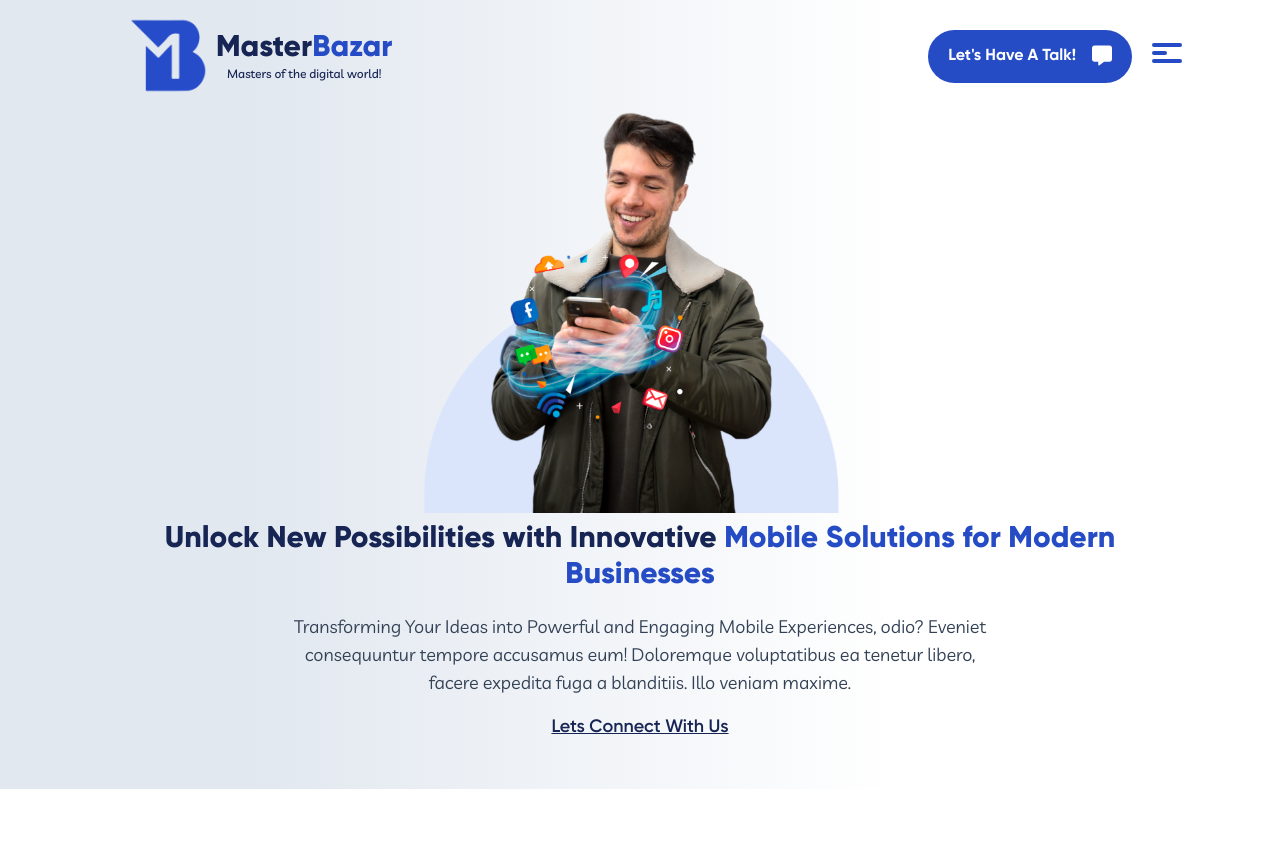
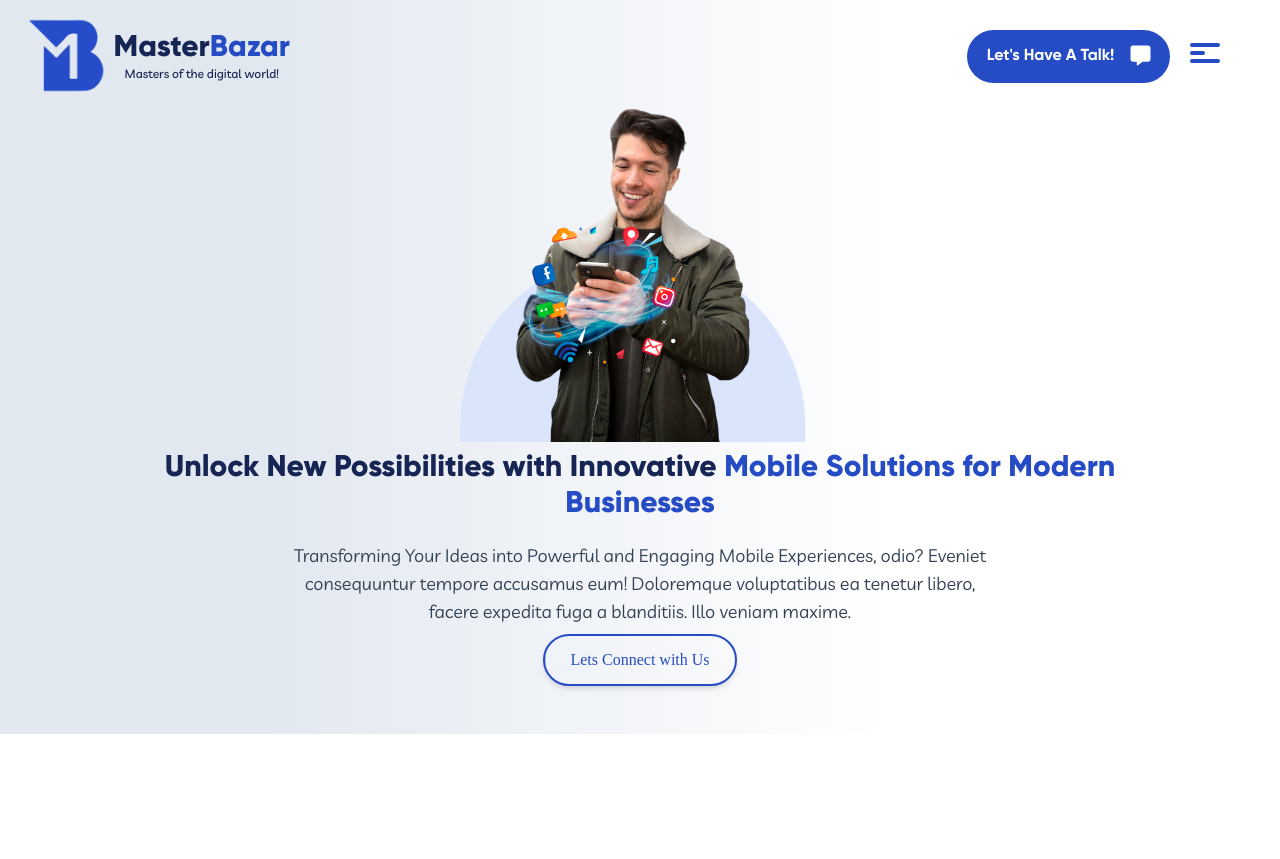
Before and after one commit to masterbazar-development/mb_official, a PHP site: page /mb_official/services/development/app-development.php in a window 1280 px wide. Shown: the top 859 px of the page. Run offline with PHP 8.4, Linux system fonts and the light colour scheme; data that the repository does not hold is empty; style sheets or scripts are compiled from the project's sources; some libraries are stand-ins or nearby versions; some web fonts are replaced.

Commit message:
aakarsh pushing hard 5:34am 7 dec

```diff
--- a/components/footer.php
+++ b/components/footer.php
@@ -6,7 +6,7 @@
 <footer class="lg:text-left border-t-2 border-gray-400 mt-32">
     <!-- Main container div: holds the entire content of the footer, including four sections (Tailwind Elements, Products, Useful links, and Contact), with responsive styling and appropriate padding/margins. -->
     <div class="mx-6 py-12 text-center flex justify-center md:text-left">
-        <div class=" mx-[10vw]">
+        <div class=" mx-[2vw] 2xl:mx-[10vw]">
             <div class="grid-1 grid gap-4 lg:gap-32 md:grid-cols-3">
                 <div class="text-center grid items-center md:my-0 my-6  ">
                     <a href="<?php echo $mainUrl; ?>" class=" ">
@@ -70,7 +70,7 @@
                         Contact Us
                     </h6>
                     <div class="flex justify-start items-start gap-4 font-livvic text-gray-700 font-semibold">
-                        <span><i class="fa-solid fa-location-dot text-4xl text-blue"></i></span>
+                        <span><i class="fa-solid fa-location-dot text-4xl text-blue hover:scale-110 transition ease-in-out delay-150 hover:-translate-y-1  duration-300"></i></span>
                         <span>
                             <p> P-67, 4th Floor, Pandav Nagar,</p>
                             <p> Mayur Vihar, East Delhi, 110091, </p>
@@ -78,21 +78,21 @@
                         </span>
                     </div>
                     <a href="mailto:info@masterbazar.com" class="flex items-start justify-start gap-4 font-livvic text-gray-700 mt-2">
-                        <i class="fa-solid fa-envelope text-3xl text-blue"></i>
+                        <i class="fa-solid fa-envelope text-3xl text-blue hover:scale-110 transition ease-in-out delay-150 hover:-translate-y-1  duration-300"></i>
                         <p class="mb-4 font-semibold flex items-center justify-center md:justify-start">
                             info@masterbazar.com
                         </p>
                     </a>
 
                     <a href="tel:+14434783833" class="flex items-center justify-start gap-4 font-livvic text-gray-700 mt-2">
-                        <img src="<?php echo $mainUrl ?>assets/client/images/usa-flag.png" class="w-8" alt="">
+                        <img src="<?php echo $mainUrl ?>assets/client/images/usa-flag.png" class="w-8 hover:scale-110 transition ease-in-out delay-150 hover:-translate-y-1  duration-300" alt="">
                         <p class=" font-semibold flex items-center justify-center md:justify-start">
                             +1-443-478-3833
                         </p>
                     </a>
 
                     <a href="tel:+14434783833" class="flex items-center justify-start gap-4 font-livvic text-gray-700 mt-2">
-                        <img src="<?php echo $mainUrl ?>assets/client/images/indian-flag.png" class="w-8" alt="">
+                        <img src="<?php echo $mainUrl ?>assets/client/images/indian-flag.png" class="w-8 hover:scale-110 transition ease-in-out delay-150 hover:-translate-y-1  duration-300" alt="">
                         <p class=" font-semibold flex items-center justify-center md:justify-start">
                             +91-820-920-5305
                         </p>
--- a/components/heroheader.php
+++ b/components/heroheader.php
@@ -1,5 +1,5 @@
 <header id="navbar" class="z-[95]" >
-    <div class="flex justify-between items-center mx-[2vw] xl:mx-[10vw]">
+    <div class="flex justify-between items-center mx-[2vw] 2xl:mx-[10vw]">
         <div>
             <a href="<?php echo $mainUrl; ?>" class="z-[100] ">
                 <div class="flex justify-start items-center gap-2 py-4">
@@ -23,7 +23,7 @@
                 </div>
             </div>
 
-            <div class="mr-10 xl:mr-0">
+            <div class="mr-10 xl:mr-16 2xl:mr-0">
                 <div id="blurButton" class="hamburger xl:top-[55px] cursor-pointer z-[99]">
                     <div id="bar1" class="bar bg-[#264CC5] rounded-md"></div>
                     <div id="bar2" class="bar bg-[#264CC5] w-1/2 rounded-md"></div>
--- a/components/navmenu.php
+++ b/components/navmenu.php
@@ -1,7 +1,7 @@
 <section class="navigation sm:h-screen h-full transition-all duration-700 w-full z-[90] fixed top-0 left-0 -translate-y-[100%] flex justify-start items-start sm:flex-row flex-col">
     <div class="lg:w-2/3 sm:w-1/2 w-full overflow-y-auto h-full 2xl:px-20  px-6 lg:py-0 py-8 sm:px-8  bg-[#DAE5FC] text-head flex lg:justify-center justify-start items-start flex-col">
         <div class="flex lg:flex-row flex-col lg:justify-between justify-start items-start w-full xl:gap-8 lg:gap-2 gap-4">
-            <div class="sm:hidden flex justify-start items-center gap-2">
+            <!-- <div class="sm:hidden flex justify-start items-center gap-2">
 
                 <img src="<?php echo $mainUrl ?>assets/client/images/Master.png" class="md:w-full  sm:w-[20rem]">
 
@@ -9,14 +9,14 @@
                     <h4 class="2xl:text-4xl sm:text-3xl text-2xl text-head font-extrabold">Master<span class="text-[#264CC5]">Bazar</span></h4>
                     <p class="text-xs text-head font-medium text-center">Masters of the digital world!</p>
                 </div>
-            </div>
+            </div> -->
 
-            <nav class="2xl:text-5xl lg:text-4xl md:text-3xl text-2xl font-extrabold flex justify-start items-start 2xl:gap-4 md:gap-2 flex-col ">
-                <a class="halo" href="<?php echo $mainUrl; ?>">Home</a>
-                <a class="halo" href="<?php echo $mainUrl; ?>aboutus" class="text-blue">About Us</a>
-                <a class="halo" href="<?php echo $mainUrl; ?>career">Career</a>
-                <a class="halo" href="<?php echo $mainUrl; ?>blog">Blog</a>
-                <a class="halo" href="<?php echo $mainUrl; ?>contactus">Contact Us</a>
+            <nav class="2xl:text-5xl lg:text-4xl md:text-3xl text-2xl font-extrabold flex justify-start items-start 2xl:gap-4 md:gap-2 flex-col mt-10 lg:mt-0">
+                <a href="<?php echo $mainUrl; ?>">Home</a>
+                <a href="<?php echo $mainUrl; ?>aboutus" class="text-blue">About Us</a>
+                <a href="<?php echo $mainUrl; ?>career">Career</a>
+                <a href="<?php echo $mainUrl; ?>blog">Blog</a>
+                <a href="<?php echo $mainUrl; ?>contactus">Contact Us</a>
 
                 <div class="lg:block hidden">
                     <h3 class="text-head font-extrabold text-2xl mt-10">Social Links
@@ -96,26 +96,26 @@
                 </ul>
             </nav>
             <nav class="2xl:text-2xl text-xl font-medium flex justify-start items-start flex-col ">
-                <h3 class="2xl:text-4xl lg:text-3xl text-2xl xl:mb-4 mb-2 text-blue font-extrabold">Quick Links</h3>
-                <a href="<?php echo $mainUrl; ?>terms" class="2xl:text-xl text-lg font-bold">Terms and Conditions</a>
-                <a href="<?php echo $mainUrl; ?>privacy" class="2xl:text-xl text-lg font-bold">Privacy and Policy</a>
+                <h3 class="hidden md:block 2xl:text-4xl lg:text-3xl text-2xl xl:mb-4 mb-2 text-blue font-extrabold">Quick Links</h3>
+                <a href="<?php echo $mainUrl; ?>terms" class="hidden md:block 2xl:text-xl text-lg font-bold halo">Terms and Conditions</a>
+                <a href="<?php echo $mainUrl; ?>privacy" class="hidden md:block 2xl:text-xl text-lg font-bold halo">Privacy and Policy</a>
             </nav>
         </div>
     </div>
     </div>
 
-    <div class="nav-part lg:w-1/3 sm:w-1/2 w-full h-full  flex justify-center items-start gap-16 flex-col lg:px-10 px-6 sm:py-0 py-12">
+    <div class="nav-part lg:w-1/3  w-full md:h-full  flex justify-center items-start gap-16 flex-col lg:px-10 px-6 sm:py-0 py-12">
         <div class="text-white">
             <div class="text-xl font-semibold text-gray-200">Got An Idea?</div>
-            <div class="xl:text-4xl text-3xl mt-2 xl:mb-3 mb-2 font-extrabold">Let's Start Building the Projects!</div>
-            <p class="font-light text-lg font-livvic">Kickstart your project journey with a single click: Start Project and dive into the world of possibilities and innovation!</p>
-            <button class="bg-gradient-to-br from-[#2563EB33] to-[#7DA5FB33] py-3 px-10 mt-8 shadow rounded-full tracking-wider font-medium flex justify-center items-center gap-4">
+            <div class="xl:text-4xl text-xl md:text-3xl mt-2 xl:mb-3 mb-2 font-extrabold">Let's Start Building the Projects!</div>
+            <p class="hidden md:block font-light text-lg font-livvic">Kickstart your project journey with a single click: Start Project and dive into the world of possibilities and innovation!</p>
+            <button class="bg-gradient-to-br from-[#2563EB33] to-[#7DA5FB33] py-3 px-10 md:mt-8 shadow rounded-full tracking-wider font-medium flex justify-center items-center gap-4">
                 <span>Start Project</span>
                 <span><i class="fa-solid fa-play"></i></span>
             </button>
         </div>
 
-        <div class="text-gray-200 font-livvic">
+        <div class="hidden md:block text-gray-200 font-livvic">
             <div class="flex justify-start items-start gap-4">
                 <span><i class="fa-solid fa-location-dot text-2xl"></i></span>
                 <span>
--- a/components/ourservices.php
+++ b/components/ourservices.php
@@ -4,7 +4,7 @@
         <p class="text-gray-700 text-lg font-livvic font-normal">From the best website design and development to the best SEO and social media marketing in USA, we offer a complete range of digital services to help you achieve your business goals. Maximize your online presence with our expert team. media marketing in USA, we offer a complete range of digital services to help you achieve your business goals. Maximize your online presence with our expert team.</p>
     </div>
 
-    <div class="grid md:grid-cols-3 sm:grid-cols-2 grid-cols-1 lg:gap-8 gap-4 max-w-6xl mx-auto md:mt-20 mt-12">
+    <div class="grid md:grid-cols-3 sm:grid-cols-2 grid-cols-1 lg:gap-8 gap-4 max-w-6xl mx-auto md:mt-15 mt-12">
         <div class="bg-gradient-to-br from-[#2563EB33] to-[#7DA5FB33] text-gray-800 px-4 py-6 services-effect">
             <div class="relative w-max">
                 <img src="<?php echo $mainUrl ?>/assets/client/images/ellipse.png" class="w-16 mb-4">
--- a/contactus/index.php
+++ b/contactus/index.php
@@ -63,9 +63,9 @@
         </h2>
 
         <p class="max-w-4xl 2xl:text-lg lg:text-base mt-8 text-center text-gray-700 dark:text-gray-300 font-livvic">
-            Lorem, ipsum dolor sit amet consectetur
-            adipisicing elit. Cum quidem officiis reprehenderit, aperiam veritatis non, quod veniam fuga possimus hic
-            explicabo laboriosam nam. A tempore totam ipsa nemo adipisci iusto!
+        We would love to hear from you! If you have any questions, or inquiries, or would like to discuss a project, please feel free to reach out to us. We are excited to discuss your ideas, provide insights, and guide you through the process of transforming your vision into reality. Contact us now and let's start a conversation that leads to remarkable outcomes.
+
+Please fill out the form below and we will get back to you as soon as possible. We value your time and strive to provide quick responses to all inquiries.
         </p>
         <p class="max-w-4xl 2xl:text-lg lg:text-base font-livvic text-gray-700 mt-4 text-center  dark:text-gray-300 pb-10">
             Please fill out the form below and we will get back to you as soon as possible. We value your time and strive to provide quick responses to all inquiries.
--- a/services/content-writing/index.php
+++ b/services/content-writing/index.php
@@ -10,7 +10,7 @@ include('../../mb-admin/config/dbcon.php'); ?>
     </div>
 
     <div class="xl:flex xl:justify-center h-full">
-        <div class=" mx-[3vw] md:mx-[10vw] flex justify-center gap-20 max-h-full ">
+        <div class=" mx-[3vw] md:mx-[10vw] xl:flex justify-center gap-20 max-h-full mt-28 xl:mt-0">
             <div class="flex-col items-center xl:w-[60%] min-h-full flex justify-center">
                 <div class="">
                     <h1 class="2xl:text-5xl md:text-3xl text-xl text-head font-extrabold leading-snug">Engage, Persuade, and Convert <span class="text-[#264CC5] font-extrabold">with the Power of Words</span>
@@ -22,7 +22,7 @@ include('../../mb-admin/config/dbcon.php'); ?>
                 </div>
             </div>
             <div class="xl:w-[40%] min-h-full flex justify-center items-center ">
-                <img id="contentImg" class="h-[30rem] w-[30rem] 2xl:h-[40rem] 2xl:w-[40rem]" src="<?php echo $mainUrl; ?>assets/client/images/contban1.png" alt="">
+                <img id="contentImg" class="h-[20rem] w-[20rem] md:h-[30rem] md:w-[30rem] 2xl:h-[40rem] 2xl:w-[40rem]" src="<?php echo $mainUrl; ?>assets/client/images/contban1.png" alt="">
             </div>
         </div>
     </div>
--- a/services/development/app-development.php
+++ b/services/development/app-development.php
@@ -14,7 +14,7 @@ include('../../mb-admin/config/dbcon.php'); ?>
 
         <div class="lg:flex grid items-center justify-between 2xl:gap-16 gap-12 mb-12 mt-12 lg:mby-auto">
             <div class="font-medium order-2 lg:order-1 flex flex-col justify-center max-w-7xl mx-auto text-center">
-                <img src="<?php echo $mainUrl; ?>assets/client/images/appbanner.png" class="w-64 pt-10 md:w-[40rem] lg:w-[45rem] xl:w-[30rem] 2xl:w-[45rem] mx-auto">
+                <img src="<?php echo $mainUrl; ?>assets/client/images/appbanner.png" class="w-64 pt-10 md:w-[40rem] lg:w-[45rem] xl:w-[25rem] 2xl:w-[45rem] mx-auto">
                 <div class="md:block hidden">
                     <div class="flex max-w-5xl mx-auto mt-2">
                         <h1 class="2xl:text-5xl md:text-3xl text-xl text-head font-extrabold leading-snug">
@@ -35,7 +35,17 @@ include('../../mb-admin/config/dbcon.php'); ?>
 
                 </div>
                 <p class="md:text-lg font-livvic font-normal mt-5 text-[#334155] lg:px-40 w-full">Transforming Your Ideas into Powerful and Engaging Mobile Experiences, odio? Eveniet consequuntur tempore accusamus eum! Doloremque voluptatibus ea tenetur libero, facere expedita fuga a blanditiis. Illo veniam maxime.<br><span class="text-3xl xl:text-[2.9rem] font-medium"></span></p>
-                <span class="text-center text-lg font-semibold underline text-head mt-4">Lets Connect With Us</span>
+                <div class="mt-2">
+                    <a href="#_" class="relative inline-flex items-center justify-center p-4 px-6 py-3 overflow-hidden font-medium text-indigo-600 transition duration-300 ease-out border-2 border-[#264CC5] rounded-full shadow-md group">
+                        <span class="absolute inset-0 flex items-center justify-center w-full h-full text-white duration-300 -translate-x-full bg-[#264CC5] group-hover:translate-x-0 ease">
+                            <svg class="w-6 h-6" fill="none" stroke="currentColor" viewBox="0 0 24 24" xmlns="http://www.w3.org/2000/svg">
+                                <path stroke-linecap="round" stroke-linejoin="round" stroke-width="2" d="M14 5l7 7m0 0l-7 7m7-7H3"></path>
+                            </svg>
+                        </span>
+                        <span class="absolute flex items-center justify-center w-full h-full text-[#264CC5] transition-all duration-300 transform group-hover:translate-x-full ease">Lets Connect with Us</span>
+                        <span class="relative invisible">Lets Connect With Us</span>
+                    </a>
+                </div>
             </div>
 
         </div>
--- a/style/style.css
+++ b/style/style.css
@@ -475,7 +475,7 @@ body {
   position: fixed;
   left: 10%;
   width: 40%;
-  top: 20%;
+  top: 25%;
   mix-blend-mode: multiply;
   background-size: contain;
   background-repeat: no-repeat;
```
Also changed, not shown: career/index.php (+19 -1 lines), services/development/index.php (+12 -1 lines), services/development/software-development.php (+11 -1 lines), services/development/web-development.php (+12 -2 lines). Lines whose indentation alone changed are shown as unchanged.
